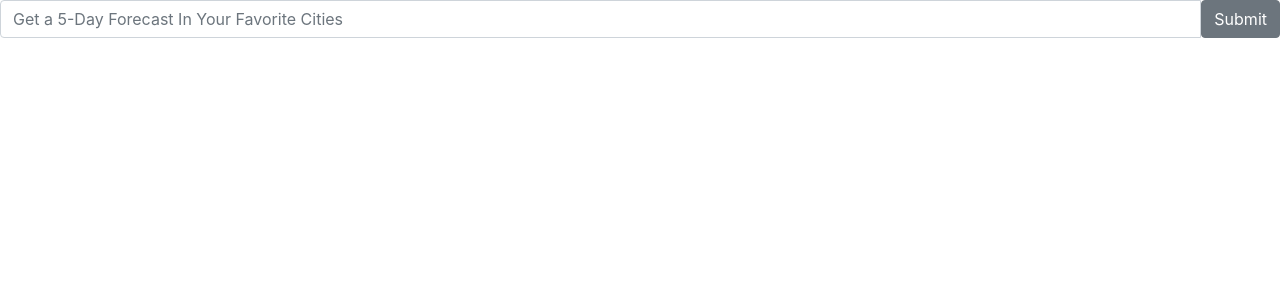
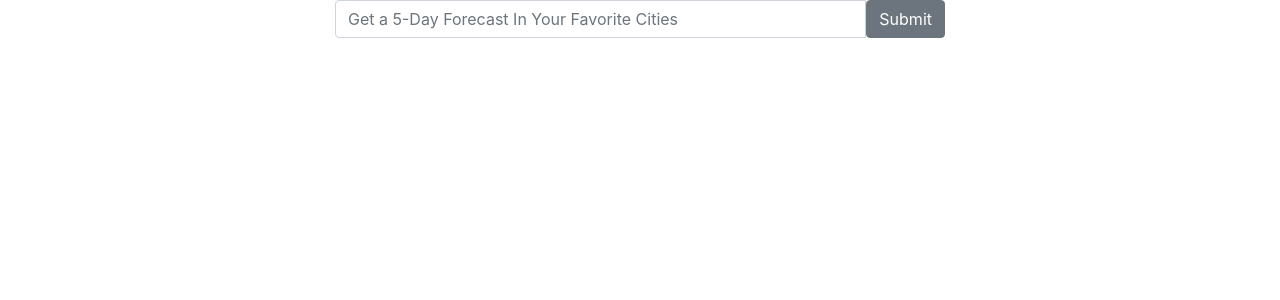
Before and after one commit to FritzTheDev/Stock-Charter, a React (Create React App) app: page / in a window 1280 px wide. Shown: the top 300 px of the page. Built offline with nearby package versions, Linux system fonts and the light colour scheme.

Commit message:
Starting on Layout in App.js

```diff
--- a/src/components/App.js
+++ b/src/components/App.js
@@ -4,8 +4,12 @@ import SearchBar from '../containers/SearchBar';
 class App extends Component {
   render() {
     return (
-      <div>
-        <SearchBar/>
+      <div className="container-fluid">
+        <div className="row">
+          <div className="col-md-6 offset-md-3">
+            <SearchBar/>
+          </div>
+        </div>
       </div>
     );
   }
```
